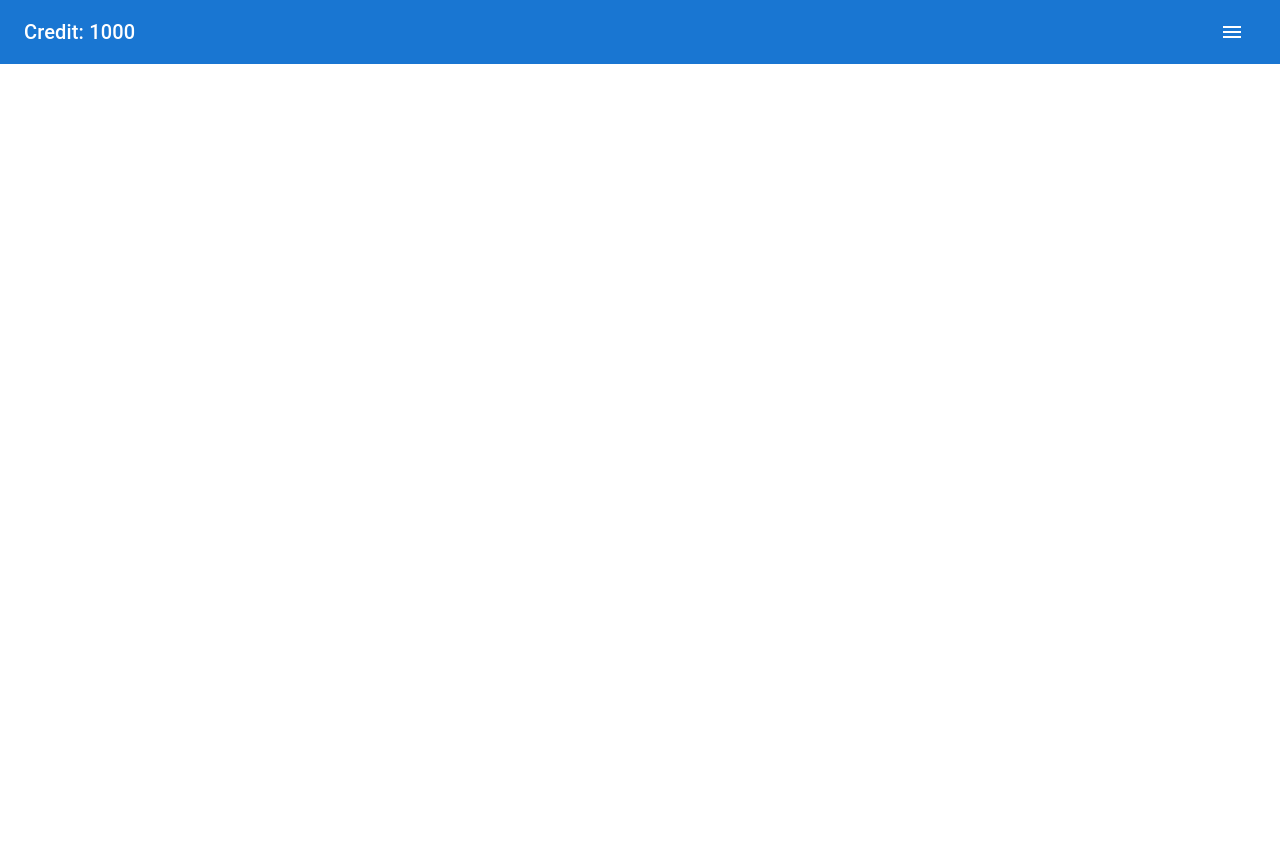
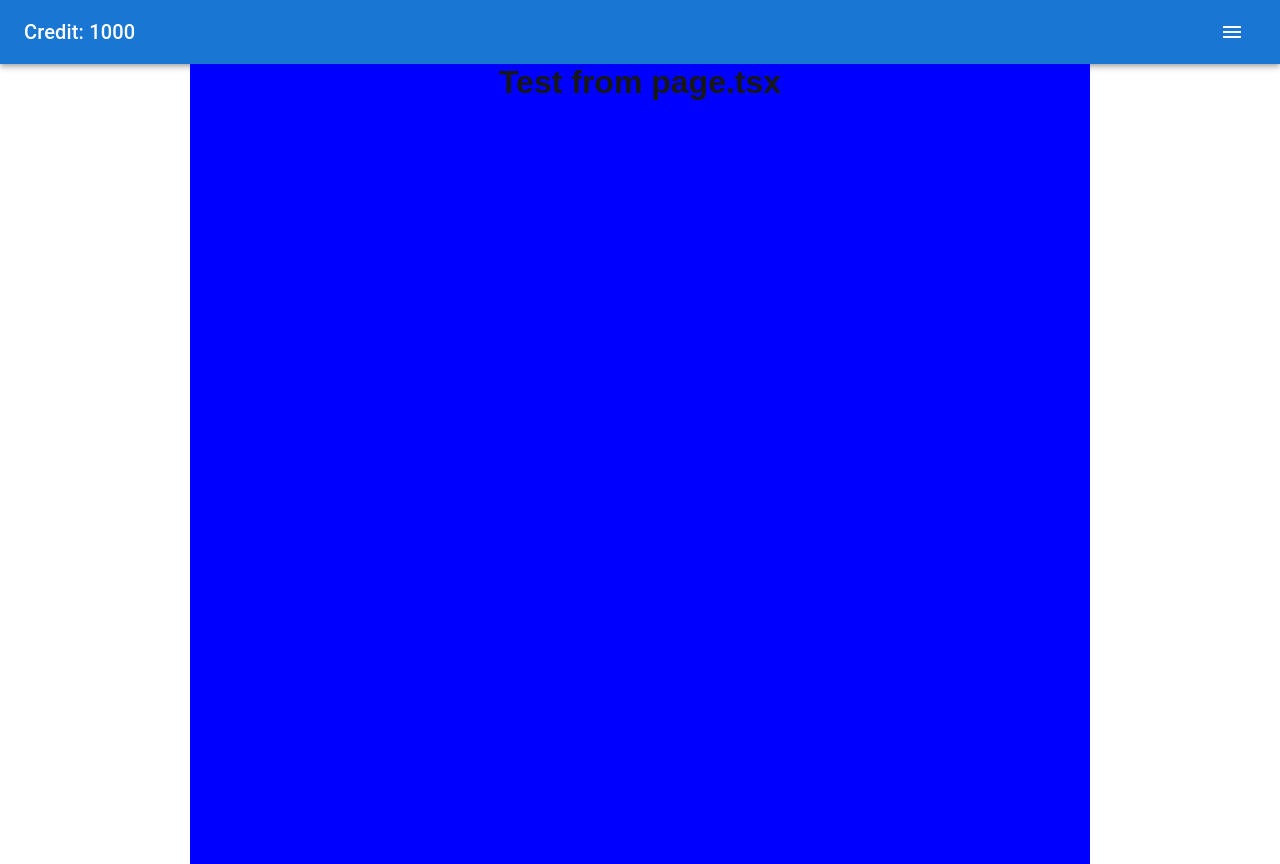
Before and after one commit to ditt-dev/ride-the-bus, a Next.js app: page / in a window 1280 px wide. Before the commit the page ends 800 px from the top, so only its background shows below. Built offline with nearby package versions, Linux system fonts and the light colour scheme.

Commit message:
Create MainBody component

```diff
--- a/app/page.tsx
+++ b/app/page.tsx
@@ -1,11 +1,15 @@
 import { round1, round2, round3, round4, winMessage } from '@/lib/utils';
 
 export default function Home() {
-	round1(0);
-	round2(0);
-	round3(0);
-	round4(0);
-	winMessage();
+	// round1(0);
+	// round2(0);
+	// round3(0);
+	// round4(0);
+	// winMessage();
 
-	return <></>;
+	return (
+		<>
+			<h1>Test from page.tsx</h1>
+		</>
+	);
 }
--- a/app/template.tsx
+++ b/app/template.tsx
@@ -1,14 +1,18 @@
 'use client';
 
 import { useState } from 'react';
-import { MainHeader } from '@/components/index';
+import { MainBody, MainHeader } from '@/components/index';
 
 // interface GlobalStates {
 // 	credit: number;
 // 	setCredit: number;
 // }
 
-export default function MainLayout() {
+interface Props {
+	children: React.ReactNode;
+}
+
+export default function MainLayout({ children }: Props) {
 	const [credit, setCredit] = useState<number>(1000);
 
 	const changeCredit = (n: number): void => setCredit(n < 0 ? 0 : n);
@@ -16,6 +20,8 @@ export default function MainLayout() {
 	return (
 		<>
 			<MainHeader credit={credit} />
+
+			<MainBody>{children}</MainBody>
 		</>
 	);
 }
--- /dev/null
+++ b/components/MainBody.tsx
@@ -0,0 +1,29 @@
+import Image from 'next/image';
+import { Button, Box, Container, Typography } from '@mui/material';
+import cardBack from '@/public/backs/red2.svg';
+
+interface Props {
+	children: React.ReactNode;
+}
+
+export default function MainBody({ children }: Props) {
+	return (
+		<Container
+			maxWidth={'md'}
+			sx={{
+				alignItems: 'center',
+				backgroundColor: 'blue',
+				display: 'flex',
+				flexDirection: 'column',
+				height: '100vh',
+			}}
+		>
+			{/* <Typography variant={'h1'}>Ride the Bus</Typography>
+
+			<Image alt={'test'} src={cardBack} />
+
+			<Button>Begin game</Button> */}
+			{children}
+		</Container>
+	);
+}
--- a/components/index.tsx
+++ b/components/index.tsx
@@ -1,3 +1,4 @@
+import MainBody from '@/components/MainBody';
 import MainHeader from '@/components/MainHeader';
 
-export { MainHeader };
+export { MainBody, MainHeader };
```
